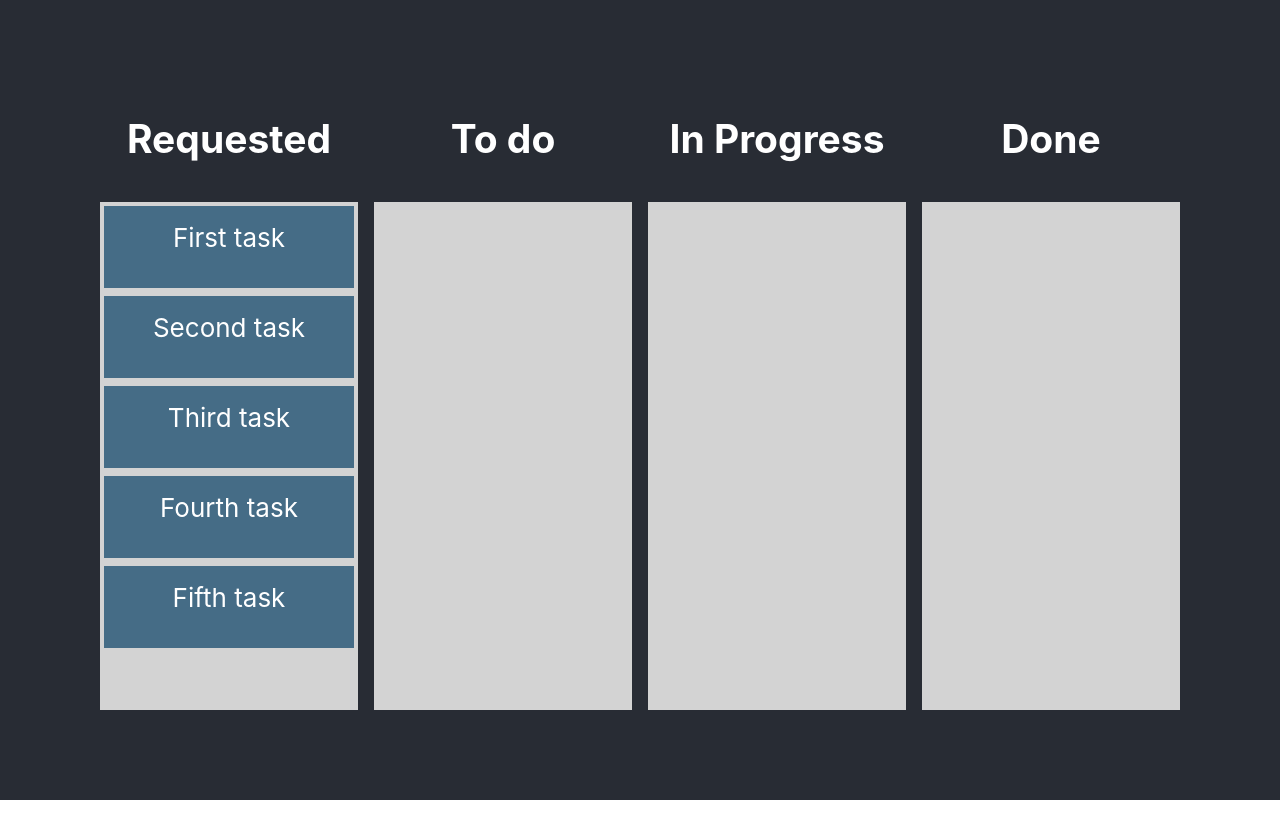
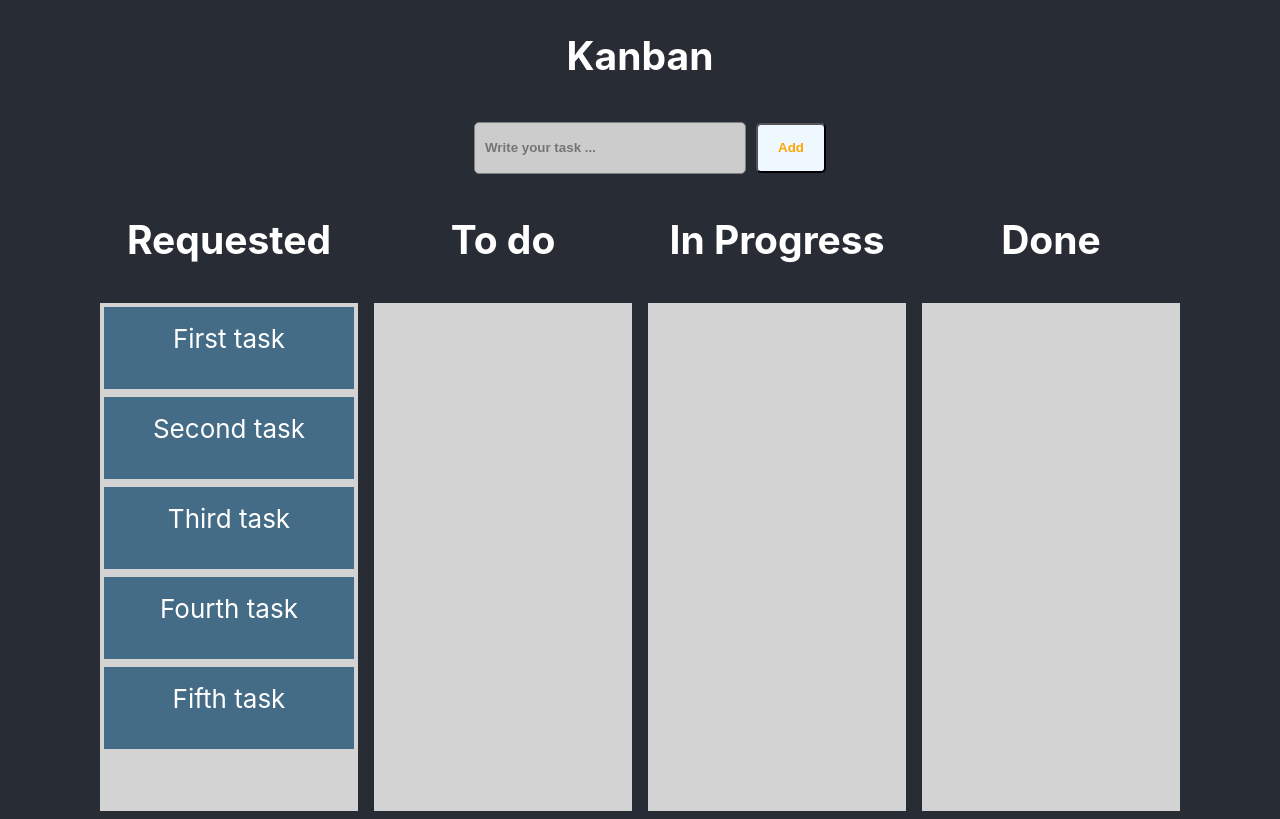
Before and after one commit to muhaimenul/kanban, a React (Create React App) app in the folder client/: page / in a window 1280 px wide. Built offline with nearby package versions, Linux system fonts and the light colour scheme.

Commit message:
input form add card box desing done

```diff
--- /dev/null
+++ b/client/src/components/AddCard.js
@@ -0,0 +1,66 @@
+import React from 'react'
+import TextInput from '../components/TextInput';
+
+const AddCard = props => {
+    let { placeholder = "Enter Text", onChange, onSubmit, ...rest } = props;
+
+    return (
+        <div style={style.container} class="container">
+            <h2>Kanban</h2>
+            <div style={style.form}>
+                <TextInput onChange={onChange} placeholder="Write your task ..." class="form-control" style={style.input} />
+                <button type="button" style={style.btn} onClick={onSubmit}> Add </button>
+                <div />
+            </div>
+        </div>
+    );
+};
+
+
+const style = {
+
+    h1: { color: 'white' },
+
+    container: {
+        // display: 'flex',
+        // justifyContent: 'center',
+        // alignItems: 'center',
+        // backgroundColor: '#222',
+    },
+
+    form: {
+        marginLeft: '10px'
+    },
+
+    input: {
+        height: '30px',
+        minWidth: '22%',
+        top: '0%',
+        right: '0%',
+        zIndex: '10',
+        backgroundColor: '#CCC',
+        border: '1px solid grey',
+        width: '250px',
+        color: 'white',
+        fontWeight: 'bold',
+        padding: '10px',
+        borderRadius: '5px',
+        margin: '10px'
+    },
+
+    btn: {
+        height: '50px',
+        width: '70px',
+        borderRadius: '5px',
+        backgroundColor: 'aliceblue',
+        color: 'orange',
+        fontWeight: 'bold',
+    }
+
+    // color: "white",
+    // backgroundColor: "DodgerBlue",
+    // padding: "10px",
+    // fontFamily: "Arial"
+};
+
+export default AddCard;
--- a/client/src/containers/Board.js
+++ b/client/src/containers/Board.js
@@ -8,7 +8,9 @@ import boardService from '../services/boardService'
 
 // components
 import Column from '../components/Column';
+import AddCard from '../components/AddCard';
 
+import { useInput } from '../helpers/customHooks'
 
 const onDragEnd = (result, columns, setColumns) => {
     if (!result.destination) return;
@@ -49,7 +51,7 @@ const onDragEnd = (result, columns, setColumns) => {
 
 function Board() {
     const [columns, setColumns] = useState(null);
-    const [cardTitle, setCardTitle] = useState('');
+    const [cardTitle, handleCardTitleChange, setCardTitle] = useInput('');
 
     useEffect(() => {
         (async () => {
@@ -65,6 +67,11 @@ function Board() {
 
     return (
         <React.Fragment>
+
+            <AddCard
+                placeholder = "Write your task ..."
+                onChange = {handleCardTitleChange}
+            />
 
             {columns ? (
 
```
